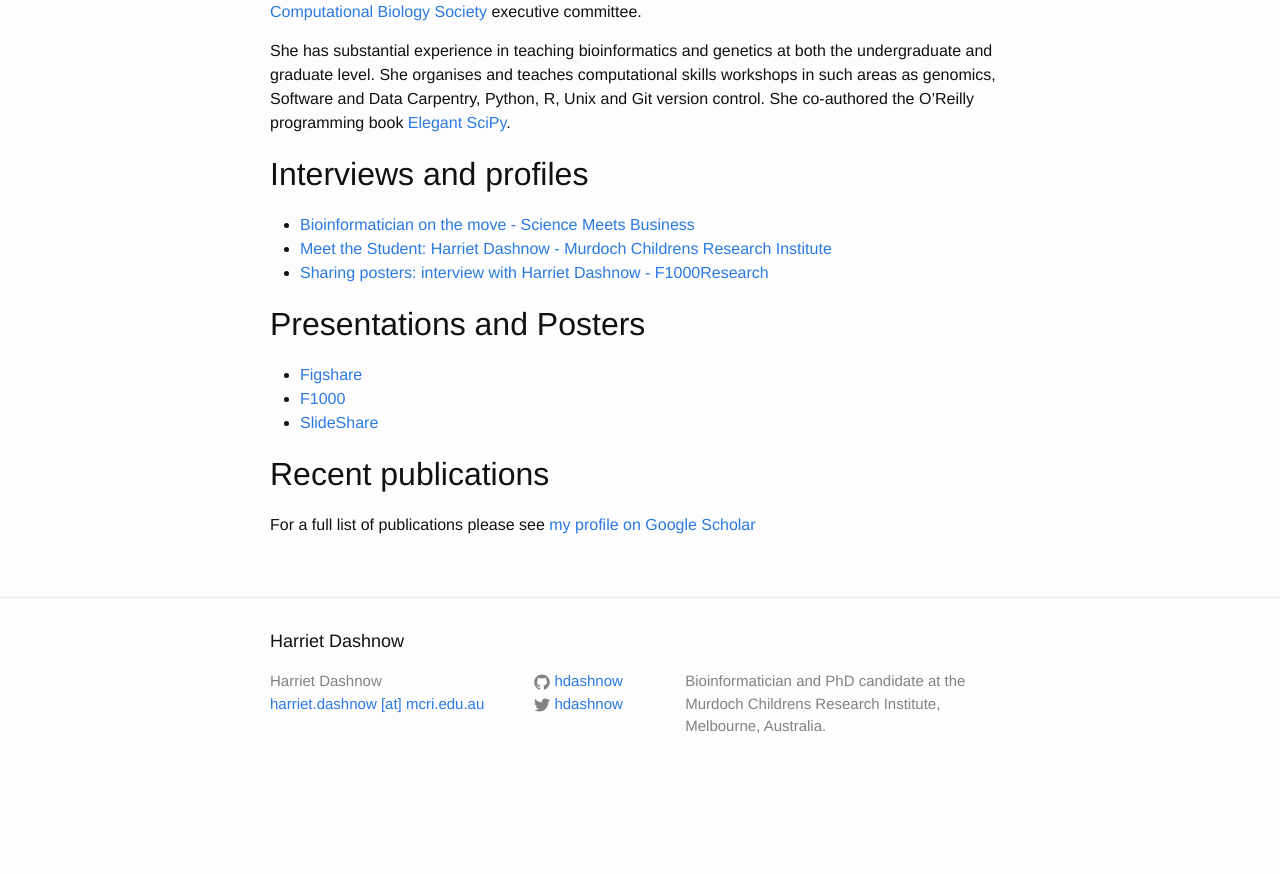
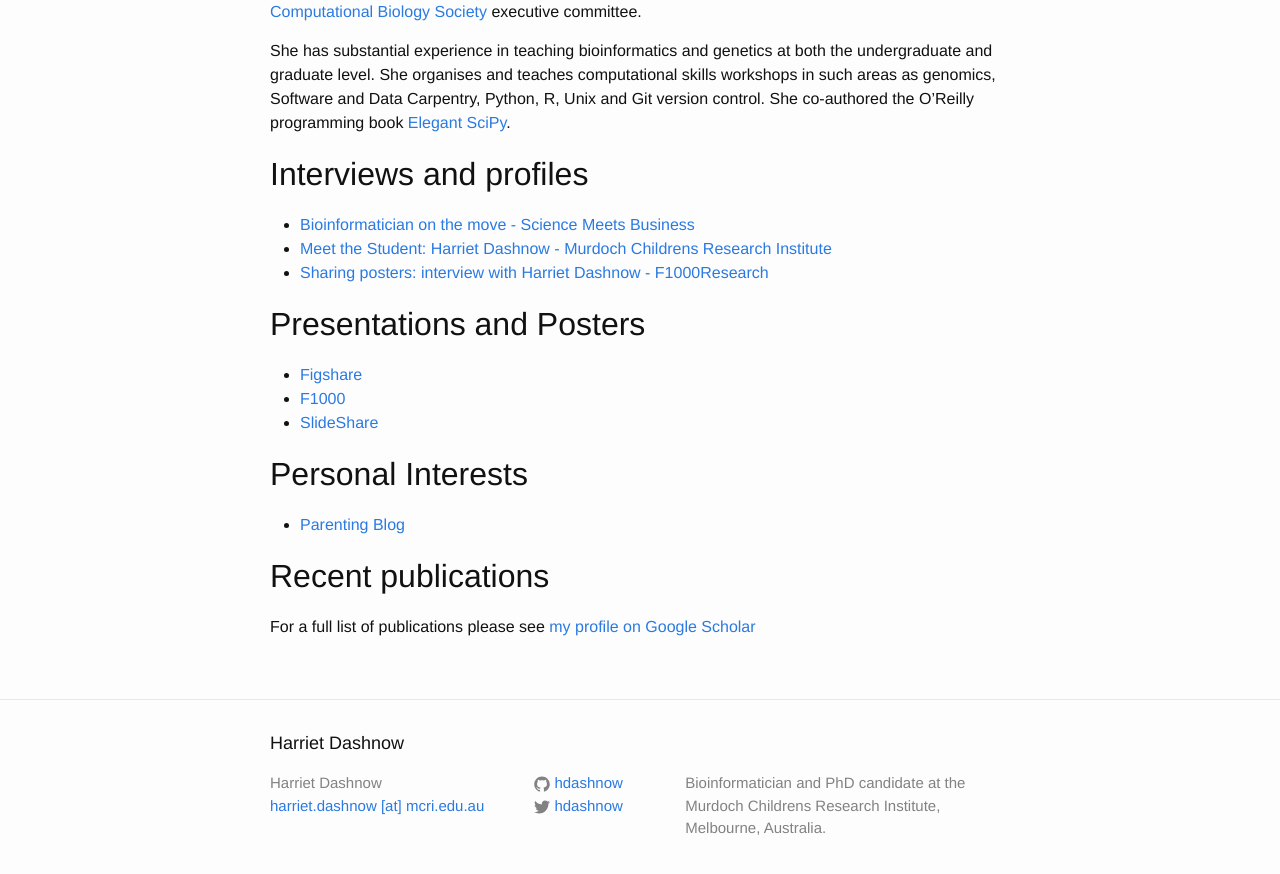
Before and after one commit to hdashnow/hdashnow.github.io, a Jekyll site: the page built from about.md, in a window 1280 px wide and 900 px high, scrolled down 1667 px. Shown: the top 874 px of the window. Built offline with Jekyll 4.4.1, drawn with Linux system fonts in a browser that asks for light colours; before the commit the page ends 2465 px from its top, so only the background shows below that.

Commit message:
add Teeny Roo blog

```diff
--- a/about.md
+++ b/about.md
@@ -51,6 +51,9 @@
 * [F1000](http://f1000research.com/search?q=dashnow)
 * [SlideShare](http://www.slideshare.net/AustralianBioinformatics/how-we-became-bioinformaticians)
 
+## Personal Interests
+* [Parenting Blog](https://www.teenyroo.com/blogs/news)
+
 ## Recent publications
 For a full list of publications please see [my profile on Google Scholar](http://scholar.google.com.au/citations?user=4Y3m53gAAAAJ&hl=en)
 <script>
```
